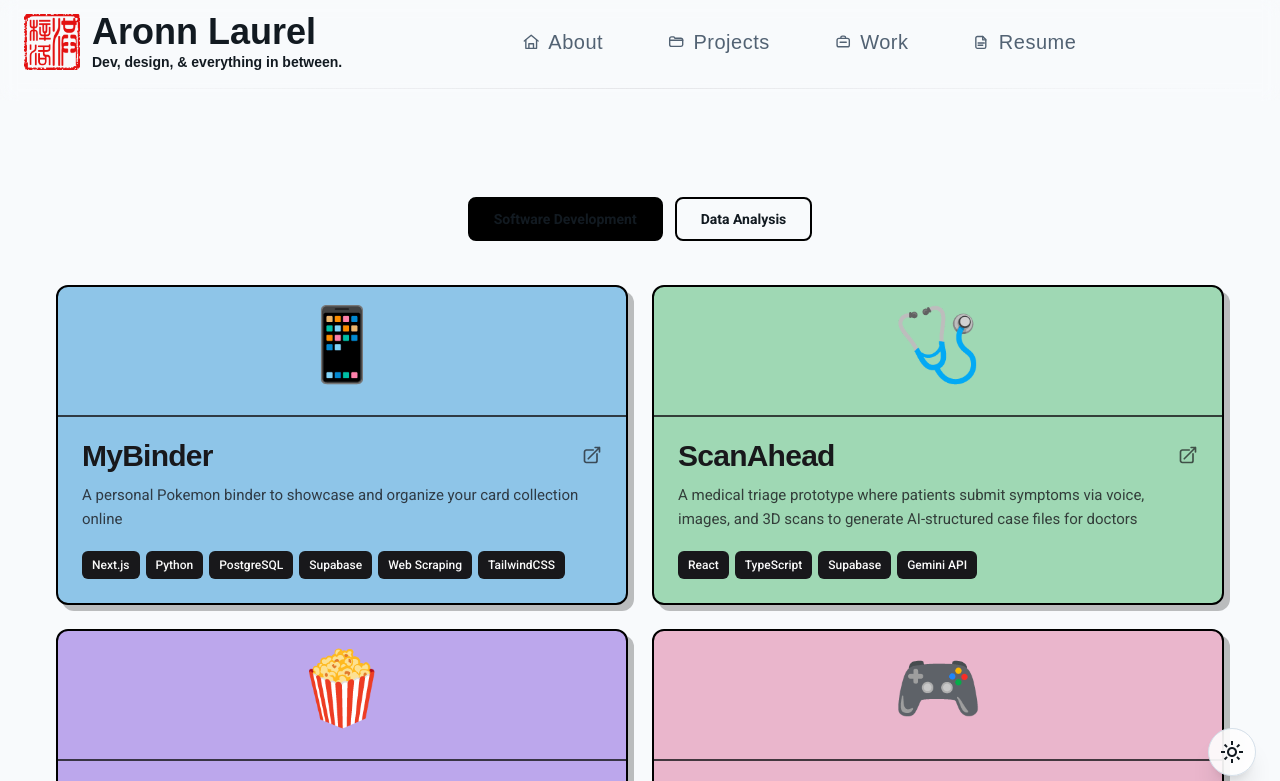
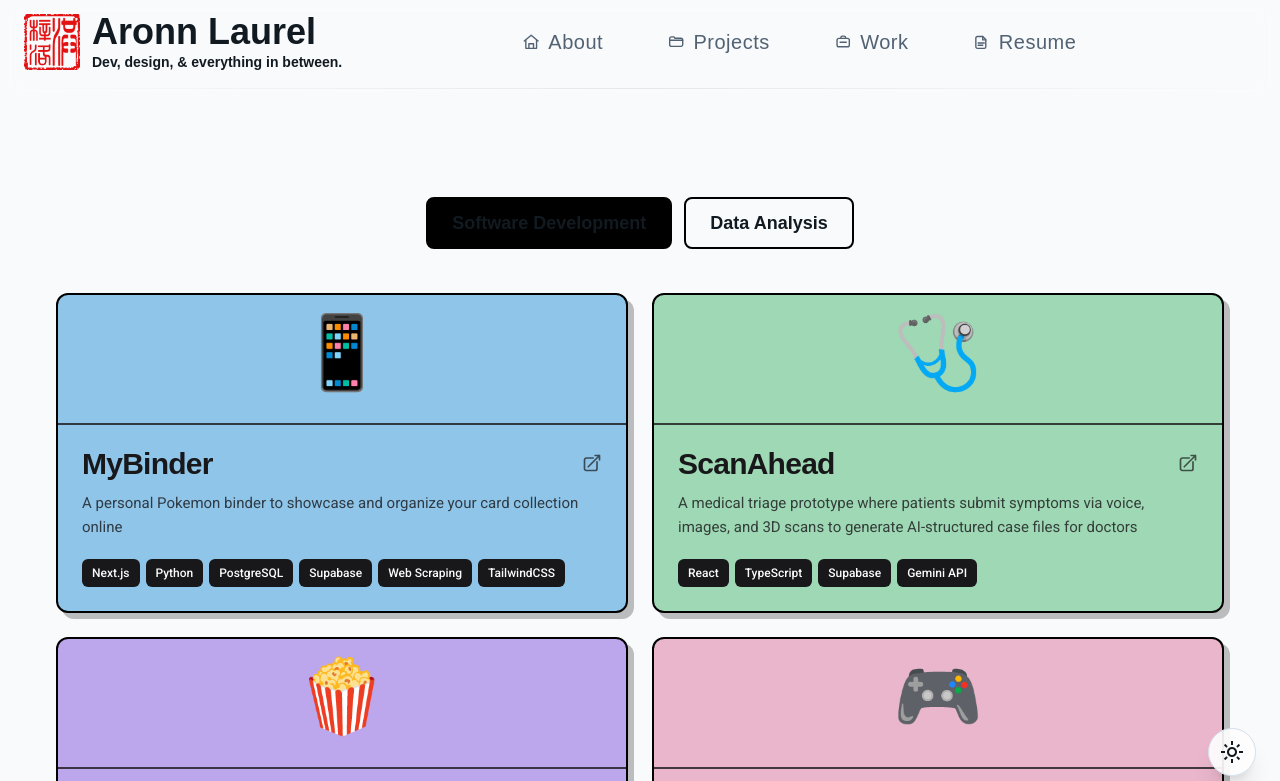
Before and after one commit to LaoAronn/laoaronn.github.io, a React (Vite) app: page /projects in a window 1280 px wide. Shown: the top 781 px of the page. Built offline with nearby package versions, Linux system fonts and the light colour scheme; a web font is replaced by a local one.

Commit message:
Adjusted Category filter styling

```diff
--- a/src/index.css
+++ b/src/index.css
@@ -206,6 +206,7 @@
   .project-card-title,
   .work-section-title,
   .work-company,
+  .project-filter-btn,
   .work-position {
     font-family: var(--font-display);
   }
--- a/src/pages/Projects.jsx
+++ b/src/pages/Projects.jsx
@@ -144,8 +144,10 @@ const Projects = () => {
             <button
               key={key}
               onClick={() => setActiveCategory(key)}
-              className={`project-filter-btn rounded-lg border-2 px-4 py-2 text-xs font-semibold transition-colors sm:px-6 sm:py-2.5 sm:text-sm ${
-                activeCategory === key ? 'project-filter-btn--active' : 'bg-transparent'
+              className={`project-filter-btn rounded-lg border-2 px-4 py-2 text-base font-bold sm:text-lg transition-colors sm:px-6 sm:py-2.5 ${
+                activeCategory === key
+                  ? 'project-filter-btn--active'
+                  : 'bg-transparent'
               }`}
             >
               {label}
```
